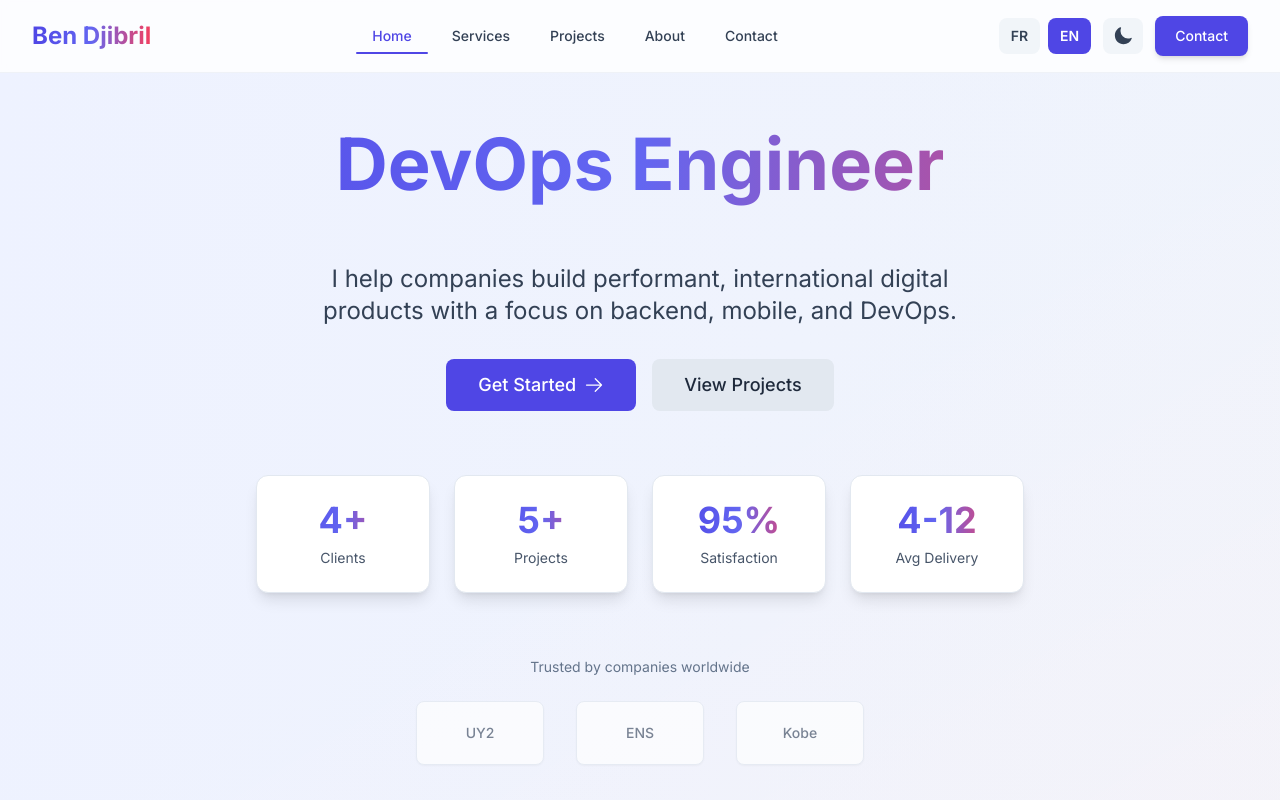
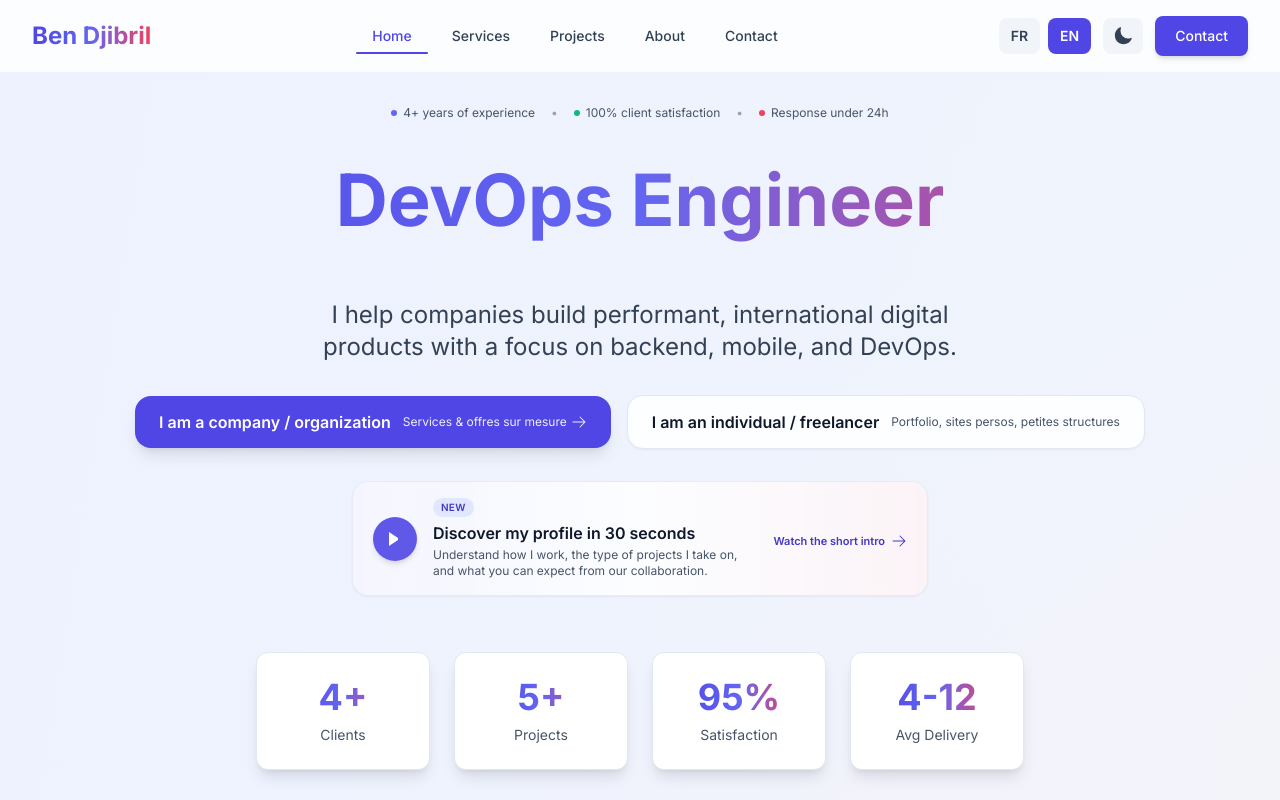
Before and after one commit to azerty-78/Ben-Djibril, a React (Vite) app: page / in a window 1280 px wide. Shown: the top 800 px of the page. Built offline with nearby package versions, Linux system fonts and the light colour scheme; no server answers.

Commit message:
chore: remove i18n translations and initialization code from index.ts to streamline localization setup

```diff
--- a/src/components/sections/HeroSection.tsx
+++ b/src/components/sections/HeroSection.tsx
@@ -26,24 +26,98 @@ function HeroSection() {
           transition={{ duration: 0.6 }}
           className="max-w-7xl mx-auto text-center"
         >
-          <div className="pt-0 sm:pt-2 md:pt-4 pb-4 sm:pb-6 md:pb-8 mb-6 overflow-visible">
+          {/* Trust bar */}
+          <div className="flex flex-col sm:flex-row items-center justify-center gap-2 sm:gap-4 text-[11px] sm:text-xs text-secondary-600 dark:text-secondary-300 mb-4 sm:mb-5">
+            <span className="inline-flex items-center gap-1.5">
+              <span className="inline-flex h-1.5 w-1.5 rounded-full bg-primary-500" />
+              <span>{t('home.trustBar.experience')}</span>
+            </span>
+            <span className="hidden sm:inline text-secondary-400 dark:text-secondary-500">•</span>
+            <span className="inline-flex items-center gap-1.5">
+              <span className="inline-flex h-1.5 w-1.5 rounded-full bg-emerald-500" />
+              <span>{t('home.trustBar.satisfaction')}</span>
+            </span>
+            <span className="hidden sm:inline text-secondary-400 dark:text-secondary-500">•</span>
+            <span className="inline-flex items-center gap-1.5">
+              <span className="inline-flex h-1.5 w-1.5 rounded-full bg-accent-500" />
+              <span>{t('home.trustBar.responseTime')}</span>
+            </span>
+          </div>
+
+          <div className="pt-0 sm:pt-2 md:pt-4 pb-4 sm:pb-6 md:pb-8 mb-4 sm:mb-6 overflow-visible">
             <h1 className="text-4xl sm:text-5xl md:text-6xl lg:text-7xl font-bold gradient-text leading-[1.4] sm:leading-[1.3] md:leading-[1.25] lg:leading-[1.2] md:whitespace-nowrap overflow-visible min-h-[1.2em]">
               {t('home.title')}
             </h1>
           </div>
-          <p className="text-lg sm:text-xl md:text-2xl text-secondary-700 dark:text-secondary-300 mb-8 max-w-2xl mx-auto px-4">
+          <p className="text-lg sm:text-xl md:text-2xl text-secondary-700 dark:text-secondary-300 mb-6 sm:mb-8 max-w-2xl mx-auto px-4">
             {t('home.subtitle')}
           </p>
 
-          <div className="flex flex-col sm:flex-row items-center justify-center gap-4 mb-12 md:mb-16">
-            <Link to="/contact" className="btn-primary text-base sm:text-lg px-6 sm:px-8 py-2.5 sm:py-3 flex items-center gap-2 group w-full sm:w-auto justify-center">
-              {t('home.ctaPrimary')}
-              <ArrowRightIcon className="w-5 h-5 group-hover:translate-x-1 transition-transform" />
+          {/* Segmented CTAs: business vs individual */}
+          <div className="flex flex-col sm:flex-row items-stretch sm:items-center justify-center gap-3 sm:gap-4 mb-6 md:mb-8">
+            <Link
+              to="/services?audience=business"
+              className="w-full sm:w-auto inline-flex flex-col sm:flex-row sm:items-center justify-between gap-1.5 sm:gap-3 px-4 sm:px-6 py-3 sm:py-3.5 rounded-2xl bg-primary-600 hover:bg-primary-500 text-white shadow-lg hover:shadow-xl transition-all"
+            >
+              <span className="text-sm sm:text-base font-semibold text-left">
+                {t('home.segmentedCta.business')}
+              </span>
+              <span className="inline-flex items-center gap-1 text-[11px] sm:text-xs opacity-90">
+                <span>Services & offres sur mesure</span>
+                <ArrowRightIcon className="w-4 h-4" />
+              </span>
             </Link>
-            <Link to="/projects" className="btn-secondary text-base sm:text-lg px-6 sm:px-8 py-2.5 sm:py-3 w-full sm:w-auto text-center">
-              {t('home.ctaSecondary')}
+            <Link
+              to="/services?audience=individual"
+              className="w-full sm:w-auto inline-flex flex-col sm:flex-row sm:items-center justify-between gap-1.5 sm:gap-3 px-4 sm:px-6 py-3 sm:py-3.5 rounded-2xl bg-white/90 dark:bg-secondary-900/80 border border-secondary-200 dark:border-secondary-700 text-secondary-900 dark:text-secondary-50 shadow-sm hover:shadow-md transition-all"
+            >
+              <span className="text-sm sm:text-base font-semibold text-left">
+                {t('home.segmentedCta.individual')}
+              </span>
+              <span className="inline-flex items-center gap-1 text-[11px] sm:text-xs text-secondary-600 dark:text-secondary-300">
+                <span>Portfolio, sites persos, petites structures</span>
+              </span>
             </Link>
           </div>
+
+          {/* Video teaser card */}
+          <motion.div
+            initial={{ opacity: 0, y: 15 }}
+            animate={{ opacity: 1, y: 0 }}
+            transition={{ duration: 0.5, delay: 0.2 }}
+            className="max-w-xl mx-auto mb-10 md:mb-14"
+          >
+            <div className="relative overflow-hidden rounded-2xl border border-secondary-200/80 dark:border-secondary-700/80 bg-white/80 dark:bg-secondary-900/80 backdrop-blur-sm px-4 py-3 sm:px-5 sm:py-4 flex items-center gap-3 sm:gap-4 shadow-sm hover:shadow-lg transition-shadow">
+              <div className="absolute inset-0 pointer-events-none bg-gradient-to-r from-primary-500/5 via-transparent to-accent-500/5" />
+              <div className="relative flex-shrink-0">
+                <div className="w-10 h-10 sm:w-11 sm:h-11 rounded-full bg-primary-600/90 dark:bg-primary-500 flex items-center justify-center shadow-md">
+                  <span className="inline-block w-3 h-3 sm:w-3.5 sm:h-3.5 border-l-[9px] border-l-white border-y-[6px] border-y-transparent translate-x-[1px]" />
+                </div>
+              </div>
+              <div className="relative flex-1 text-left">
+                <div className="flex items-center gap-2 mb-1">
+                  <span className="inline-flex items-center px-2 py-0.5 rounded-full text-[10px] font-semibold bg-primary-100 dark:bg-primary-900/40 text-primary-700 dark:text-primary-300 uppercase tracking-wide">
+                    {t('home.videoTeaser.badge')}
+                  </span>
+                </div>
+                <p className="text-sm sm:text-base font-semibold text-secondary-900 dark:text-white mb-0.5">
+                  {t('home.videoTeaser.title')}
+                </p>
+                <p className="text-[11px] sm:text-xs text-secondary-600 dark:text-secondary-300 hidden sm:block">
+                  {t('home.videoTeaser.subtitle')}
+                </p>
+              </div>
+              <div className="relative hidden sm:block">
+                <Link
+                  to="/about"
+                  className="inline-flex items-center gap-1.5 text-[11px] font-semibold text-primary-700 dark:text-primary-300 hover:underline"
+                >
+                  {t('home.videoTeaser.cta')}
+                  <ArrowRightIcon className="w-4 h-4" />
+                </Link>
+              </div>
+            </div>
+          </motion.div>
 
           <div className="grid grid-cols-2 md:grid-cols-4 gap-4 sm:gap-6 max-w-3xl mx-auto mb-12 md:mb-16">
             {metrics.map((metric, index) => (
--- a/src/i18n/index.ts
+++ b/src/i18n/index.ts
@@ -25,6 +25,21 @@ export const resources = {
         card2: { title: 'Web apps', desc: 'Scalable, secure, business‑oriented.' },
         card3: { title: 'E‑commerce', desc: 'Conversion, performance, internationalization.' },
         ctaPrimary: 'Get Started', ctaSecondary: 'View Projects',
+        segmentedCta: {
+          business: 'I am a company / organization',
+          individual: 'I am an individual / freelancer',
+        },
+        trustBar: {
+          experience: '4+ years of experience',
+          satisfaction: '100% client satisfaction',
+          responseTime: 'Response under 24h',
+        },
+        videoTeaser: {
+          badge: 'New',
+          title: 'Discover my profile in 30 seconds',
+          subtitle: 'Understand how I work, the type of projects I take on, and what you can expect from our collaboration.',
+          cta: 'Watch the short intro',
+        },
         metrics: { clients: 'Clients', projects: 'Projects', satisfaction: 'Satisfaction', delivery: 'Avg Delivery' },
         about: {
           title: 'About Me',
@@ -530,6 +545,21 @@ export const resources = {
         card2: { title: 'Apps web', desc: 'Scalables, sécurisées, orientées business.' },
         card3: { title: 'E‑commerce', desc: 'Conversion, performance, internationalisation.' },
         ctaPrimary: 'Commencer', ctaSecondary: 'Voir les projets',
+        segmentedCta: {
+          business: 'Je suis une entreprise / organisation',
+          individual: 'Je suis un particulier / freelance',
+        },
+        trustBar: {
+          experience: '4+ ans d’expérience',
+          satisfaction: '100% de satisfaction client',
+          responseTime: 'Réponse sous 24h',
+        },
+        videoTeaser: {
+          badge: 'Nouveau',
+          title: 'Découvre mon profil en 30 secondes',
+          subtitle: 'Comprends rapidement comment je travaille, les types de projets que je prends et ce que tu peux attendre de notre collaboration.',
+          cta: 'Voir la courte présentation',
+        },
         metrics: { clients: 'Clients', projects: 'Projets', satisfaction: 'Satisfaction', delivery: 'Délai moyen' },
         about: {
           title: 'À propos de moi',
```
